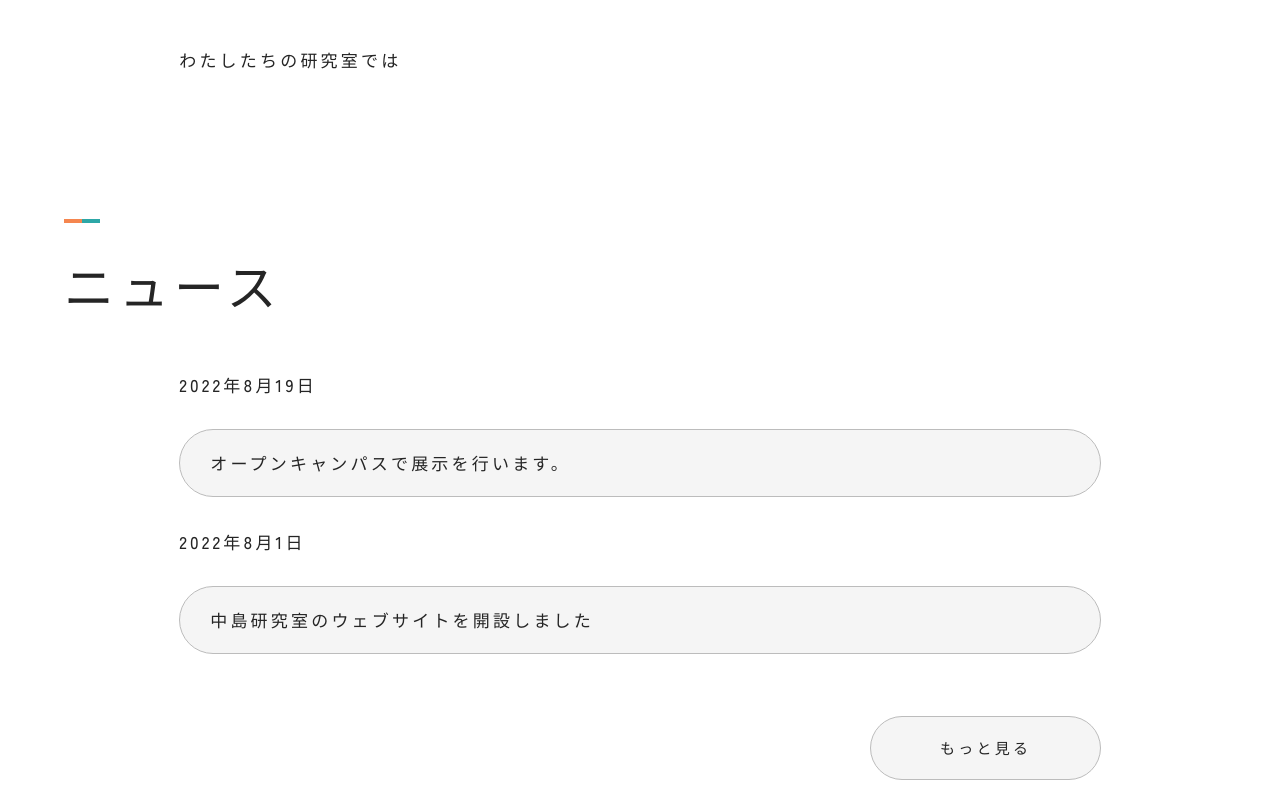
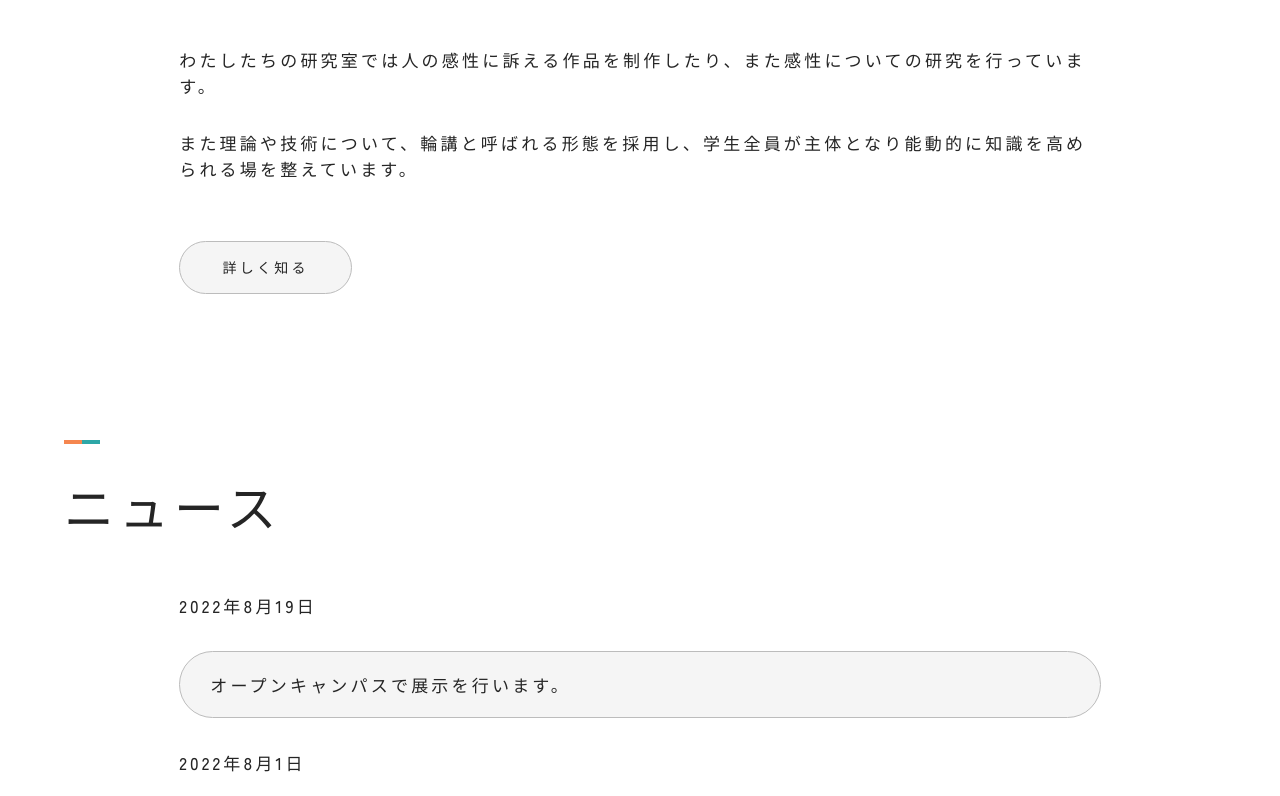
Before and after one commit to 2024040/nakajimaweb, a plain HTML site: page index.html in a window 1280 px wide. Shown: the part 1704-2500 px from the top of the page. Drawn offline with nearby package versions, Linux system fonts and the light colour scheme.

Commit message:
edit via VS code

```diff
--- a/css/style.css
+++ b/css/style.css
@@ -198,11 +198,11 @@ a {
 }
 
 #main .more-area{
-    width: 20%;
+    width: 15%;
     height: auto;
-    padding: 20px;
+    padding: 15px;
     margin-top: 30px;
-    font-size: 15px;
+    font-size: 14px;
     border: solid #BCBCBC 1px;
     border-radius: 100vh;
     box-sizing: border-box;
@@ -213,6 +213,19 @@ a {
 #main .more-flex{
     display: flex;
     justify-content: end;
+}
+
+#main .more-button{
+    width: 15%;
+    height: auto;
+    padding: 15px;
+    margin-top: 60px;
+    font-size: 14px;
+    border: solid #BCBCBC 1px;
+    border-radius: 100vh;
+    box-sizing: border-box;
+    background-color: #F5F5F5;
+    text-align: center;
 }
 
 #main .contents__inner h3{
--- a/index.html
+++ b/index.html
@@ -49,14 +49,18 @@
         <section class="contents02">
             <span class="border-h"></span>
             <h2>感性情報メディアとは</h2>
-            <p>感性なんとかは</p>
+            <p>わた</p>
             <p></p>
         </section>
 
         <section class="contents02">
             <span class="border-h"></span>
             <h2>活動内容</h2>
-            <p>わたしたちの研究室では</p>
+            <p>わたしたちの研究室では人の感性に訴える作品を制作したり、また感性についての研究を行っています。</p>
+            <p>また理論や技術について、輪講と呼ばれる形態を採用し、学生全員が主体となり能動的に知識を高められる場を整えています。</p>
+            <div class="more-button-flex">
+                <p class="more-button">詳しく知る</p>
+            </div>
         </section>
 
         <section class="contents02">
```
Also changed, not shown: 1 other file.
